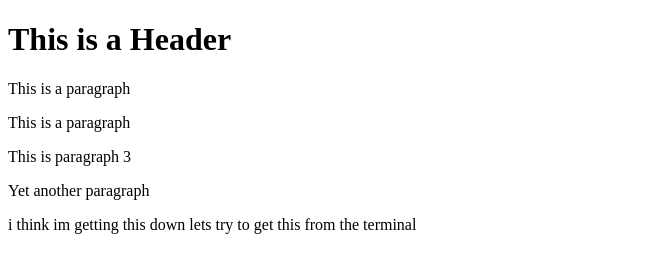
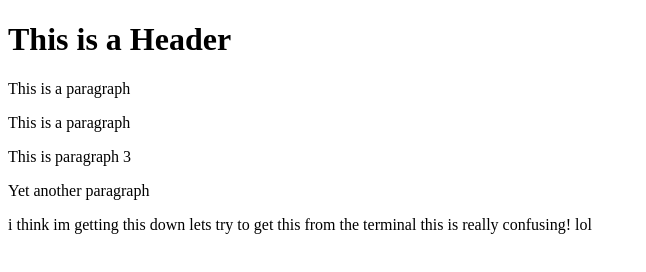
Before and after one commit to Dericknewton1979/git-test, a website: page index.html in a window 1280 px wide. Shown: the whole page, without its empty margins (0-646 px from the left). Drawn offline with Linux system fonts and the light colour scheme.

Commit message:
did it work

```diff
--- a/index.html
+++ b/index.html
@@ -10,5 +10,7 @@
     i think im getting this down
 
     lets try to get this from the terminal
+
+    this is really confusing! lol
 </body>
 </html>
```
